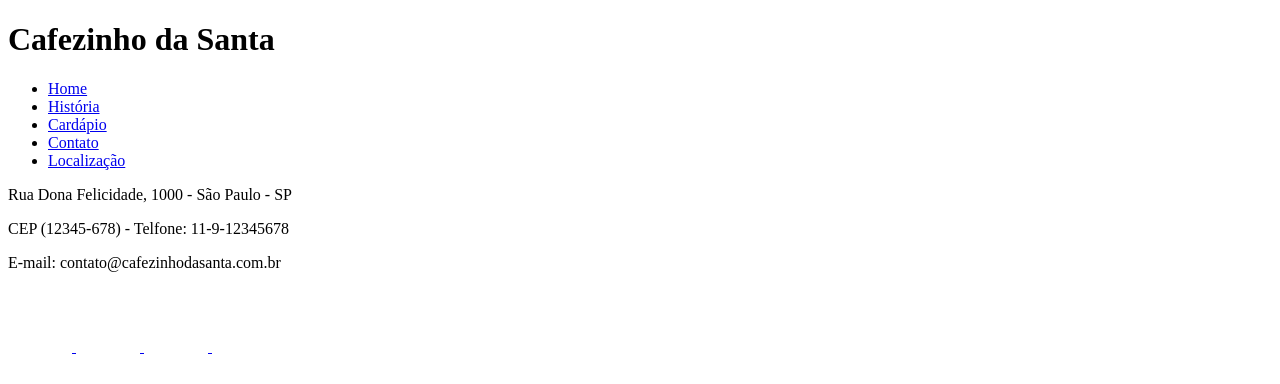
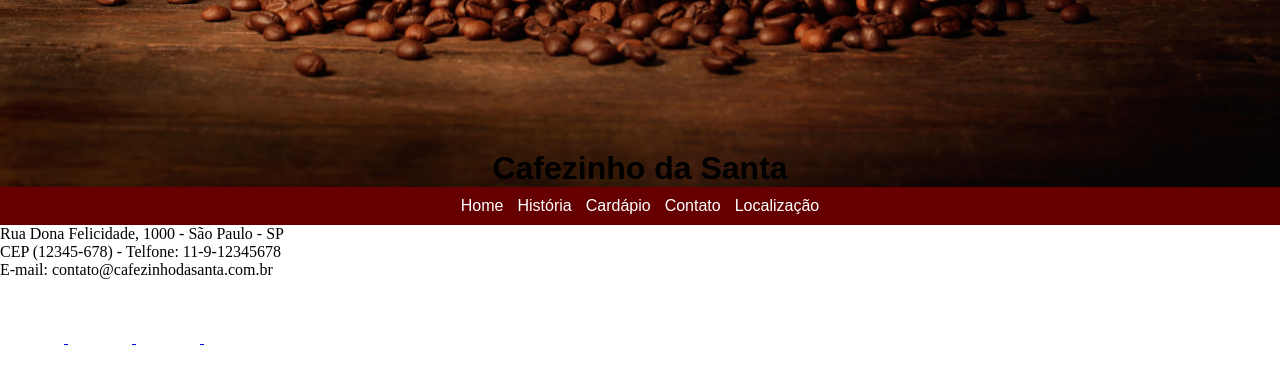
Before and after one commit to LucianaFerrazDoAmaralMartins/cafeteria, a plain HTML site: page layout.html in a window 1280 px wide. Drawn offline with Linux system fonts and the light colour scheme.

Commit message:
Aplicando formatação no header

```diff
--- a/css/styles.css
+++ b/css/styles.css
@@ -0,0 +1,60 @@
+/* A aplicação do asterisco (*) no arquivo de CSS informa
+aos navegadores que TODOS os elementos da tela receberão esta formatação*/
+*{
+    margin:0; /*estamos zerando as margens EXTERNAS dos elementos*/
+    padding:0; /*estamos zerando as margens INTERNAS dos elementos*/
+
+}
+/* Vamos aplicar na tag header cor de fndo e padding */
+header{
+    /* escrever o caminho da imagem */
+    background-image:url("../img/fundo8.jpg");
+    /* para não repetir a imagem */
+    background-size: 100%;
+    /* deslocar as imagens X e Y*/
+    background-position: 0 -650px;
+
+    /*  background-color: #dd2c00; */
+    /* cores https://materializecss.com/color.html */
+    padding-top: 150px;
+    /* Efeito animação de transição de um estado para outro */
+    /* tipo de animação EASE, ALL, CUBIC, etc.
+       o tempo em segundos */
+    /* pode ser usado para vários itens */
+    transition: ease 1s;
+}
+/* foormatar a tag h1 que está dentro do header.
+Veja como fazemos para ficar específica */
+header h1{
+   color:#000; /* cor da letra */
+   font-family: arial; /*mudar o tipo da letra para arial
+se o nome da fonte tiver espaço tem que ficar entre
+aspas para não dar erro*/
+   text-align: center; /* alinhamento do texto ao centro */
+}
+header nav{
+    background-color: #600;
+    text-align: center;
+    padding: 5px;
+}
+/* exibir os itens da lista um ao lado do outro.
+Usaremos o comando display (telaiexibir)
+lado a lado inline-block (blocos em linha) */
+header nav ul li {
+display:inline-block;
+/* distanciar os itens da lista */
+margin: 5px;
+}
+
+header nav ul li a{
+color: #fff;
+font-family: arial;
+/* retirar a decoração do texto, ou seja,
+remover o underline */
+text-decoration: none;
+}
+/* passar o maouse sobre, a pessoa percebe que tem
+uma interação e um link ali  */
+header nav ul li a:hover{
+color: rgb(255, 106, 47);
+}
--- a/layout.html
+++ b/layout.html
@@ -6,6 +6,10 @@
     <meta http-equiv="X-UA-Compatible" content="IE=edge">
     <meta name="viewport" content="width=device-width, initial-scale=1.0">
     <title>Cafezinho da Santa</title>
+    <link rel="stylesheet" href="css/styles.css">
+    <!-- ligação do layout com a folha de estilo do css
+         escreva link css Tab
+    -->
 </head>
 
 <body>
```
